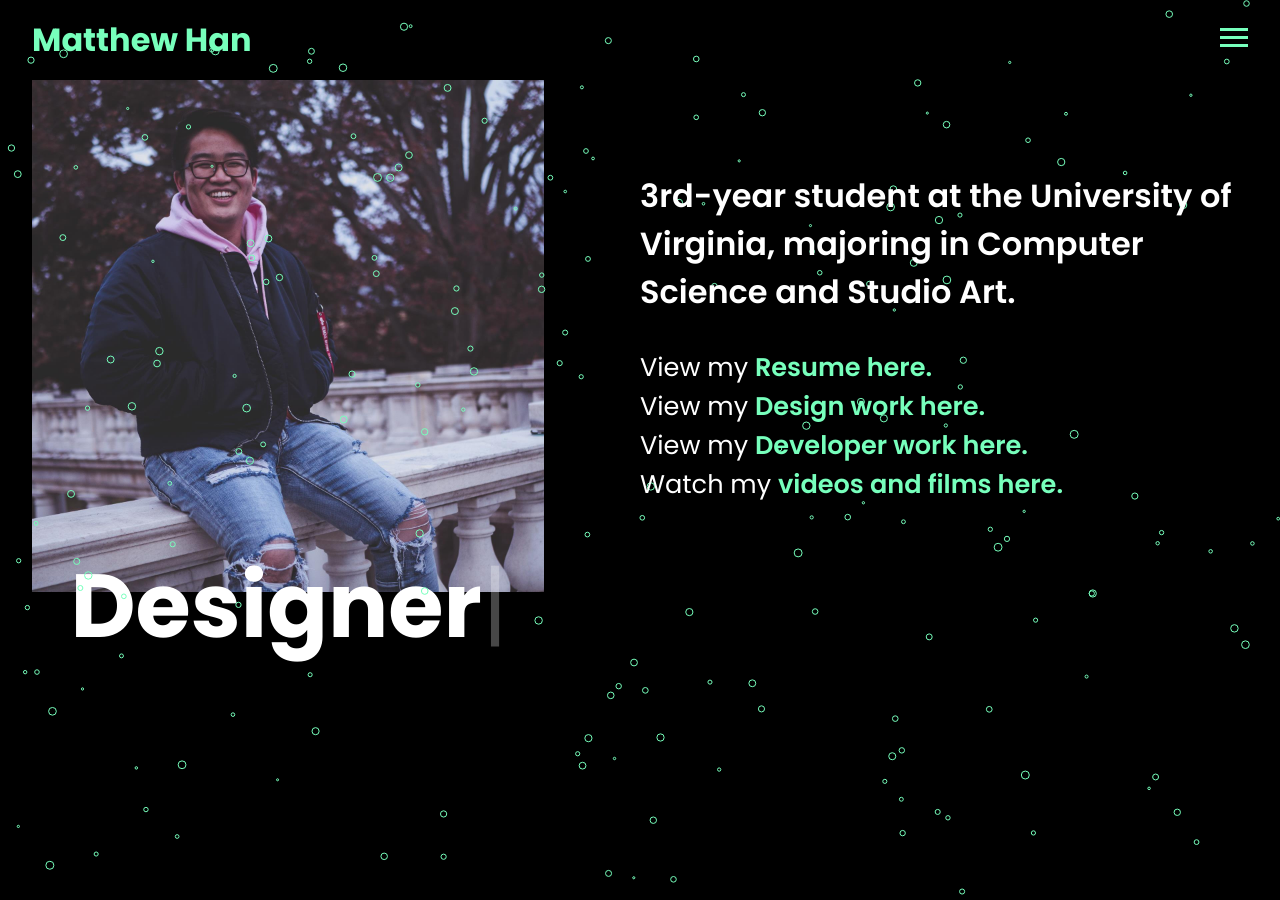
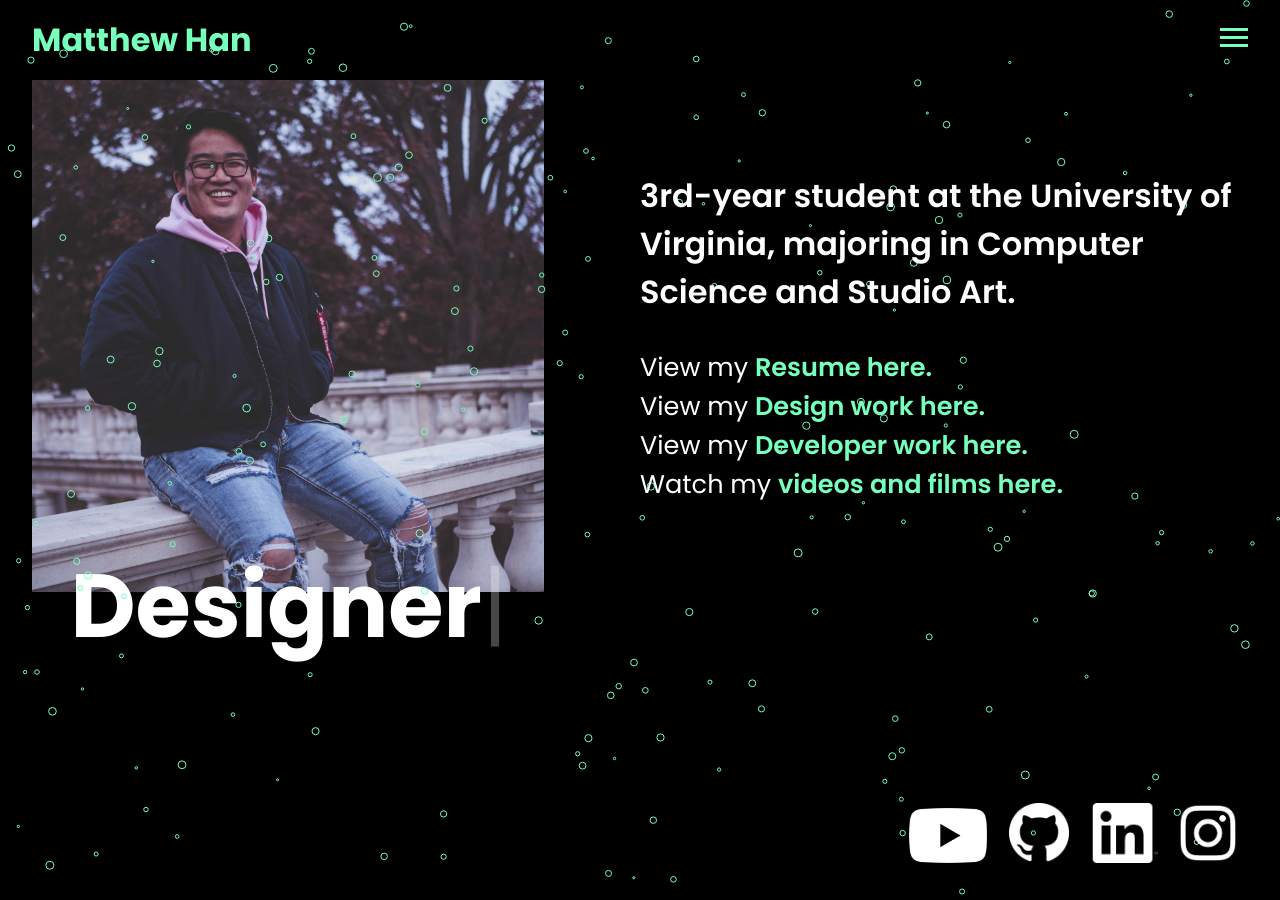
Before and after one commit to MatthewLeeHan/Personal-Site-2019-JEKYLL, a Jekyll site: the page built from index.html, in a window 1280 px wide. Built offline with Jekyll 4.4.1, drawn with Linux system fonts in a browser that asks for light colours.

Commit message:
added social media buttons, animations for those buttons (pulse)

```diff
--- /dev/null
+++ b/_sass/animations.scss
@@ -0,0 +1,38 @@
+// youtube and insta
+@keyframes pulse{
+    0%{
+        width: 80px;
+    }
+    50%{
+        width: 85px;
+    }
+    100%{
+        width: 80px;
+    }
+}
+
+// insta
+@keyframes pulse2{
+    0%{
+        width: 74px;
+    }
+    50%{
+        width: 79px;
+    }
+    100%{
+        width: 74px;
+    }
+}
+
+//github
+@keyframes pulse3{
+    0%{
+        width: 65px;
+    }
+    50%{
+        width: 70px;
+    }
+    100%{
+        width: 65px;
+    }
+}
--- a/_sass/homePageFlex.scss
+++ b/_sass/homePageFlex.scss
@@ -4,6 +4,7 @@
     height: calc(100% - 80px); //80px is height of header, accounting for that
     margin: 0 auto;
     display: flex;
+    // overflow: hidden;
     .left-side{
         // border: 1px solid white;
         flex: 1;
@@ -33,6 +34,8 @@
     }
     .right-side{
         display: flex;
+        flex-direction: column;
+        // border: 1px solid white;
         .text{
             margin-top: 60px;
         }
@@ -53,6 +56,45 @@
                 color: $primary-teal;
             }
         }
+        .icons-holder{
+            display: flex;
+            height: 100%;
+            // border: 1px solid white;
+            align-items: flex-end;
+            justify-content: flex-end;
+            .github{
+                width: 60px;
+                padding: 0 10px 30px 10px;
+                &:hover{
+                    width: 65px;
+                    animation: pulse3 1s linear infinite;
+                }
+            }
+            .linkedin{
+                width: 69px;
+                padding: 0 10px 30px 10px;
+                &:hover{
+                    width: 74px;
+                    animation: pulse2 1s linear infinite;
+                }
+            }
+            .youtube{
+                width: 80px;
+                padding: 0 10px 30px 10px;
+                &:hover{
+                    // width: 85px;
+                    animation: pulse 1s linear infinite;
+                }
+            }
+            .insta{
+                width: 80px;
+                padding: 0 0 20px 0px;
+                &:hover{
+                    // width: 85px;
+                    animation: pulse 1s linear infinite;
+                }
+            }
+        }
     }
 }
 .typed-cursor {
--- a/_sass/mediaQueries.scss
+++ b/_sass/mediaQueries.scss
@@ -8,4 +8,9 @@
             margin: 0 auto;
         }
     }
+
+    .icons-holder{
+        justify-content: center;
+        margin: 0 auto;
+    }
 }
--- a/assets/css/styles.scss
+++ b/assets/css/styles.scss
@@ -6,3 +6,4 @@
 @import "homepage";
 @import "homePageFlex";
 @import "mediaQueries";
+@import "animations";
--- a/index.html
+++ b/index.html
@@ -40,6 +40,12 @@ layout: default
                 Watch my <a href="">videos and films here.</a>
               </div>
           </div>
+        </div>
+        <div class="icons-holder">
+          <div><a href="https://github.com/MatthewLeeHan" target="_"><img src="./assets/images/youtube.png" class="youtube"></a></div>
+          <div><a href="https://github.com/MatthewLeeHan" target="_"><img src="./assets/images/github.png" class="github"></a></div>
+          <div><a href="https://github.com/MatthewLeeHan" target="_"><img src="./assets/images/linkedin_white_icon.png" class="linkedin"></a></div>
+          <div><a href="https://github.com/MatthewLeeHan" target="_"><img src="./assets/images/white_insta_icon.png" class="insta"></a></div>
         </div>
       </div>
     </div>
```
Also changed, not shown: assets/images/GitHub-Mark-Light-64px.png (deleted), assets/images/github.png, assets/images/white_insta_icon.png (added).
